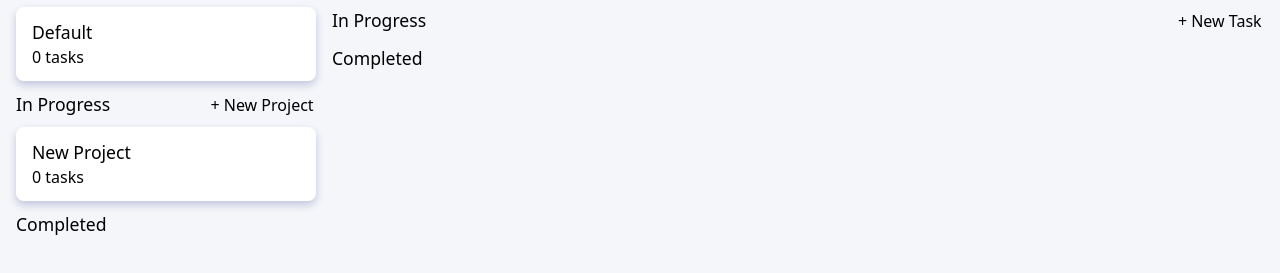
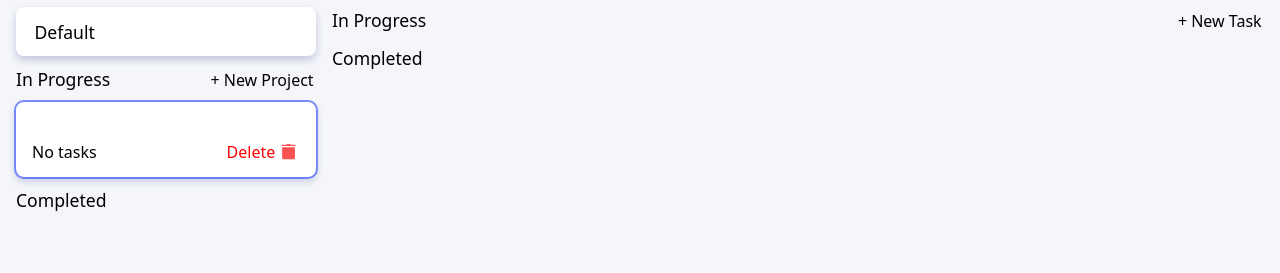
Before and after one commit to dallinjohnson/todo-list, a website built with webpack: page src/template.html in a window 1280 px wide. Both pictures are taken after a click on the element "+ New Project". Shown: the part 103-376 px from the top of the page. Built offline with nearby package versions, Linux system fonts and the light colour scheme.

Commit message:
Add ability to delete and rename projects

```diff
--- a/src/classes/Project.js
+++ b/src/classes/Project.js
@@ -1,7 +1,7 @@
 class Project {
-  constructor(id, name) {
+  constructor(id, title) {
     this.id = id;
-    this.name = name;
+    this.title = title;
   }
 }
 
--- a/src/components/ProjectItem.js
+++ b/src/components/ProjectItem.js
@@ -1,33 +1,41 @@
 import TaskService from "../services/TaskService";
 import ProjectService from "../services/ProjectService";
 import pubsub from "../pubsub/PubSub";
+import { Editable } from "./Editable";
+import deleteIcon from "../assets/icons8-trash-30.png";
 
 const ProjectItem = (project) => {
+  let selected = false;
   let element;
   let title;
-  let numTasks;
+  let taskCompletionDetails;
 
   const init = () => {
     element = createElement();
     pubsub.subscribe("numberOfTasksChanged", render);
+    pubsub.subscribe("taskCheckboxClicked", render);
+    pubsub.subscribe("projectSelected", handleNewProjectSelect);
+    pubsub.subscribe("focusProjectTitle", (p) => {
+      if (p.id === project.id) {
+        title.getElement().focus();
+      }
+    });
     render();
   };
 
   const createElement = () => {
+    const titleRow = createTitleRow();
+
+    const detailRow = createDetailRow();
+
+    const details = document.createElement("div");
+    details.append(titleRow);
+    details.append(detailRow);
+    details.classList.add("project-details");
+
     const container = document.createElement("div");
-
-    title = document.createElement("span");
-    title.textContent = project.name;
-    title.classList.add("title");
-    container.appendChild(title);
-
-    numTasks = document.createElement("span");
-    numTasks.textContent = `${
-      TaskService.findAllByProject(project.id).length
-    } tasks`;
-    container.appendChild(numTasks);
-
     container.classList.add("project");
+    container.appendChild(details);
     container.addEventListener("click", () => {
       pubsub.publish("projectSelected", project);
     });
@@ -35,12 +43,103 @@ const ProjectItem = (project) => {
     return container;
   };
 
-  const render = () => {
-    numTasks.textContent = `${getNumTasks()} tasks`;
+  const createTitleRow = () => {
+    const div = document.createElement("div");
+    div.classList.add("flex-row-space-between");
+
+    title = Editable("title", "No Title", handleEditableUpdate);
+    title.setText(project.title);
+    title.getElement().classList.add("title");
+
+    if (project.id === 1) {
+      title.getElement().contentEditable = false;
+    }
+
+    div.appendChild(title.getElement());
+
+    return div;
   };
 
-  const getNumTasks = () => {
-    return TaskService.findAllByProject(project.id).length;
+  const createDetailRow = () => {
+    taskCompletionDetails = document.createElement("span");
+    taskCompletionDetails.textContent = getTaskCompletionDetails();
+
+    const deleteButton = createDeleteButton();
+
+    const div = document.createElement("div");
+    div.classList.add("flex-row-space-between");
+    div.classList.add("hidden");
+    div.appendChild(taskCompletionDetails);
+    if (project.id !== 1) {
+      div.appendChild(deleteButton);
+    }
+
+    return div;
+  };
+
+  const createDeleteButton = () => {
+    const deleteButton = document.createElement("div");
+    const deleteButtonLabel = document.createElement("span");
+    deleteButtonLabel.textContent = "Delete";
+    const trashImage = document.createElement("img");
+    trashImage.classList.add("task-delete-icon");
+    trashImage.src = deleteIcon;
+    deleteButton.classList.add("task-delete-btn");
+    deleteButton.appendChild(deleteButtonLabel);
+    deleteButton.appendChild(trashImage);
+    deleteButton.addEventListener("click", () => {
+      if (confirm("Are you sure you want to delete this project?")) {
+        ProjectService.deleteById(project.id);
+        pubsub.publish("deleteProject", project);
+      }
+    });
+    return deleteButton;
+  };
+
+  const render = () => {
+    taskCompletionDetails.textContent = getTaskCompletionDetails();
+  };
+
+  const getTaskCompletionDetails = () => {
+    const allTasks = TaskService.findAllByProject(project.id);
+    const completedTasks = allTasks.filter((task) => task.isCompleted);
+
+    if (allTasks.length === 0) {
+      return "No tasks";
+    }
+
+    return `${completedTasks.length}/${allTasks.length} completed`;
+  };
+
+  const handleNewProjectSelect = (selectedProject) => {
+    if (!selectedProject) {
+      return;
+    }
+
+    if (selectedProject.id === project.id) {
+      setSelected(true);
+    } else {
+      setSelected(false);
+    }
+  };
+
+  const setSelected = (isSelected) => {
+    if (isSelected) {
+      element.classList.add("selected");
+      selected = true;
+    } else {
+      element.classList.remove("selected");
+      selected = false;
+    }
+  };
+
+  const handleEditableUpdate = (e) => {
+    const dataValue = e.target.dataValue;
+    const newContent = e.target.textContent;
+
+    const newProject = { ...project, [dataValue]: newContent };
+    ProjectService.update(newProject);
+    project = newProject;
   };
 
   init();
--- a/src/components/ProjectList.js
+++ b/src/components/ProjectList.js
@@ -7,13 +7,22 @@ import ProjectListType from "../enums/ProjectListType";
 const ProjectList = (listHeader, listType) => {
   let element;
   let projects;
+  let selected;
 
   const init = () => {
     refreshProjects();
     element = createElement();
-    pubsub.subscribe("newProjectAdded", () => {
+    // pubsub.subscribe("projectSelected", (project) => {
+    //   selected = project;
+    // });
+    pubsub.subscribe("newProjectAdded", (newProject) => {
       refreshProjects();
-      console.log(`LIST TYPE: ${listType}; PROJECTS: ${projects}`);
+      render();
+      pubsub.publish("projectSelected", newProject);
+      pubsub.publish("focusProjectTitle", newProject);
+    });
+    pubsub.subscribe("deleteProject", () => {
+      refreshProjects();
       render();
     });
   };
--- a/src/components/ProjectView.js
+++ b/src/components/ProjectView.js
@@ -14,6 +14,8 @@ const ProjectView = () => {
 
   const init = () => {
     element = createElement();
+    pubsub.subscribe("numberOfTasksChanged", render);
+    pubsub.subscribe("taskCheckboxClicked", render);
   };
 
   const createElement = () => {
@@ -81,9 +83,14 @@ const ProjectView = () => {
   };
 
   const createNewProject = () => {
-    const project = new Project(null, "New Project");
+    const project = new Project(null, null);
     const savedProject = ProjectService.insert(project);
     pubsub.publish("newProjectAdded", savedProject);
+  };
+
+  const render = () => {
+    element.innerHTML = "";
+    element.append(...createElement().childNodes);
   };
 
   init();
--- a/src/services/ProjectService.js
+++ b/src/services/ProjectService.js
@@ -40,7 +40,7 @@ const ProjectService = () => {
     );
     if (indexToDelete !== -1) {
       projects = projects.filter((_, i) => i !== indexToDelete);
-      const projectTasks = TaskService.findAllByProjectId(projectId);
+      const projectTasks = TaskService.findAllByProject(projectId);
       projectTasks.forEach((task) => {
         TaskService.deleteById(task.id);
       });
--- a/src/styles.css
+++ b/src/styles.css
@@ -247,6 +247,19 @@ input[type="date"] {
   background-color: white;
   border-radius: 0.5rem;
   box-shadow: 0px 4px 8px rgba(4, 0, 110, 0.2);
+  user-select: none;
+}
+
+.task {
+  display: flex;
+  justify-content: flex-start;
+  align-items: flex-start;
+  gap: 0.75rem;
+  padding: 0.75rem 1rem;
+  background-color: white;
+  border-radius: 0.5rem;
+  user-select: none;
+  box-shadow: 0px 4px 8px rgba(4, 0, 110, 0.2);
 }
 
 .project-list {
@@ -311,3 +324,11 @@ input[type="date"] {
   flex-direction: column;
   gap: 10px;
 }
+
+.project-details {
+  pointer-events: none;
+}
+
+.selected > .project-details {
+  pointer-events: all;
+}
```
